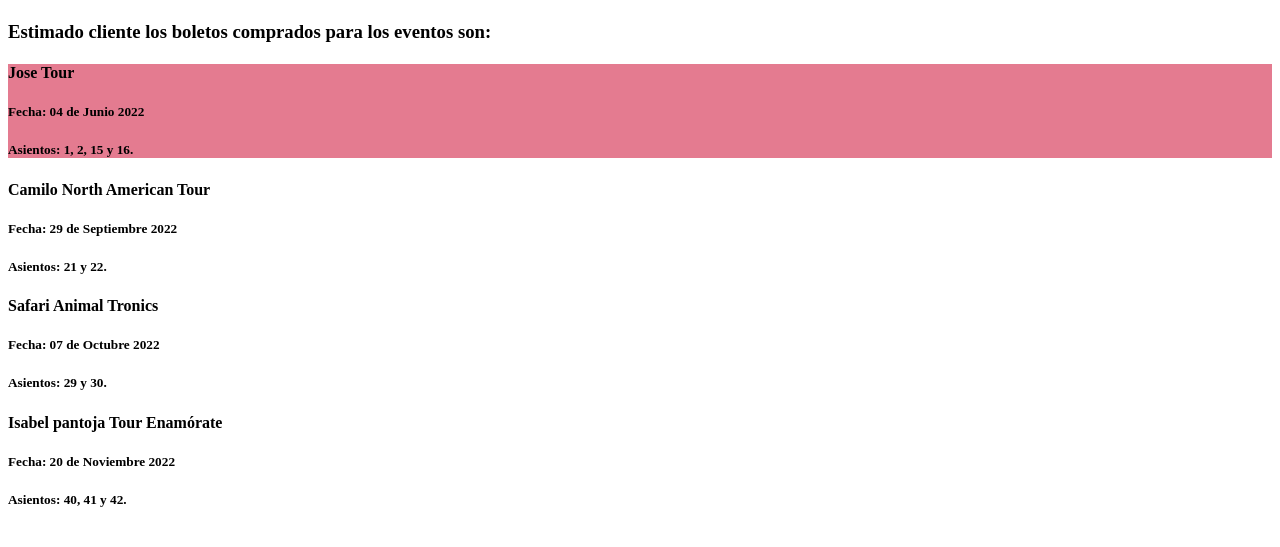
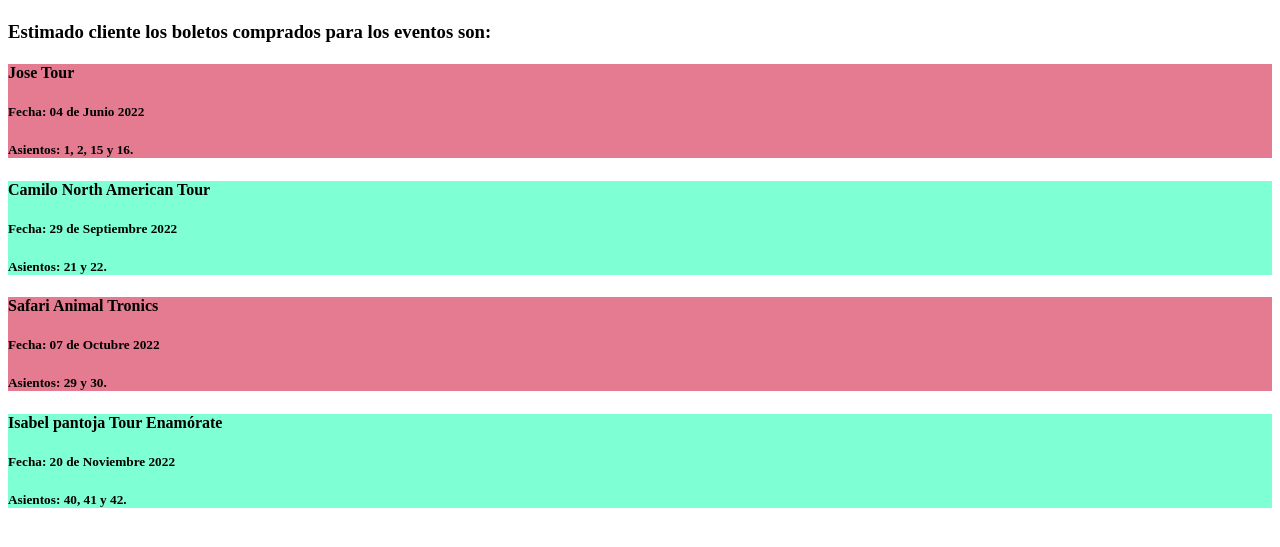
Before and after one commit to IgnacioCarrasc0/ProyectoWeb, a plain HTML site: page Micuenta.html in a window 1280 px wide. Shown: the part 39-586 px from the top of the page. Drawn offline with Linux system fonts and the light colour scheme.

Commit message:
Add files via upload

```diff
--- a/Micuenta.html
+++ b/Micuenta.html
@@ -25,7 +25,7 @@
         </div>
 
         <div class="container">
-            <div class="ticket-movie " style="background-color: aquamarine;"></div>
+            <div class="ticket-movie " style="background-color: aquamarine;">
                 <h4> Camilo North American Tour</h4>
                 <h5>Fecha: 29 de Septiembre 2022</h5>
                 <h5>Asientos: 21 y 22.</h5>
@@ -33,7 +33,7 @@
         </div>
 
         <div class="container">
-            <div class="ticket-movie " style="background-color: rgb(228, 123, 144);"></div>
+            <div class="ticket-movie " style="background-color: rgb(228, 123, 144);">
                 <h4>Safari Animal Tronics </h4>
                 <h5>Fecha: 07 de Octubre 2022</h5>
                 <h5>Asientos: 29 y 30.</h5>
@@ -41,7 +41,7 @@
         </div>
 
         <div class="container">
-            <div class="ticket-movie " style="background-color: rgb(228, 123, 144);"></div>
+            <div class="ticket-movie " style="background-color: aquamarine;">
                 <h4> Isabel pantoja Tour Enamórate</h4>
                 <h5>Fecha: 20 de Noviembre 2022</h5>
                 <h5>Asientos: 40, 41 y 42.</h5>
```
